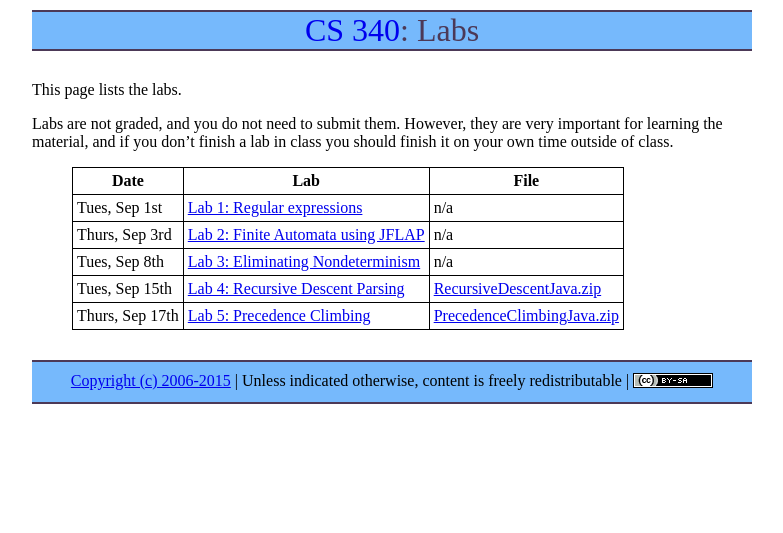
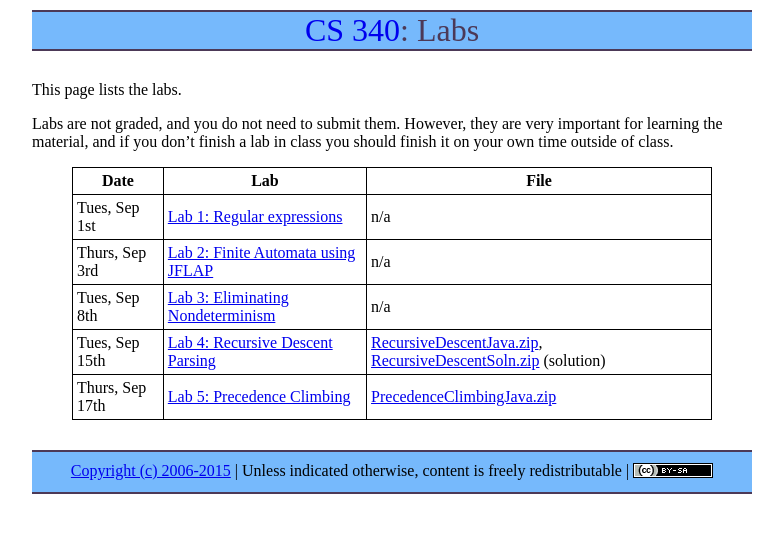
Before and after one commit to ycpcs/cs340-fall2015, a Jekyll site: the page built from labs/index.md, in a window 1280 px wide. Shown: the top 533 px of the page, without its empty margins (248-1031 px from the left). Built offline with Jekyll 4.4.1, drawn with Linux system fonts in a browser that asks for light colours; Markdown is read by kramdown in place of the engine named in the settings.

Commit message:
post solution to lab 4

```diff
--- a/labs/index.md
+++ b/labs/index.md
@@ -12,7 +12,7 @@ Labs are not graded, and you do not need to submit them.  However, they are very
 > Tues, Sep 1st | [Lab 1: Regular expressions](lab01.html) | n/a
 > Thurs, Sep 3rd | [Lab 2: Finite Automata using JFLAP](lab02.html) | n/a
 > Tues, Sep 8th | [Lab 3: Eliminating Nondeterminism](lab03.html) | n/a
-> Tues, Sep 15th | [Lab 4: Recursive Descent Parsing](lab04.html) | [RecursiveDescentJava.zip](../lectures/RecursiveDescentJava.java)
+> Tues, Sep 15th | [Lab 4: Recursive Descent Parsing](lab04.html) | [RecursiveDescentJava.zip](../lectures/RecursiveDescentJava.java), [RecursiveDescentSoln.zip](RecursiveDescentSoln.zip) (solution)
 > Thurs, Sep 17th | [Lab 5: Precedence Climbing](lab05.html) | [PrecedenceClimbingJava.zip](../lectures/PrecedenceClimbingJava.zip)
 
 <!--
```
Also changed, not shown: index.md (+1 -0 lines), 1 other file.
